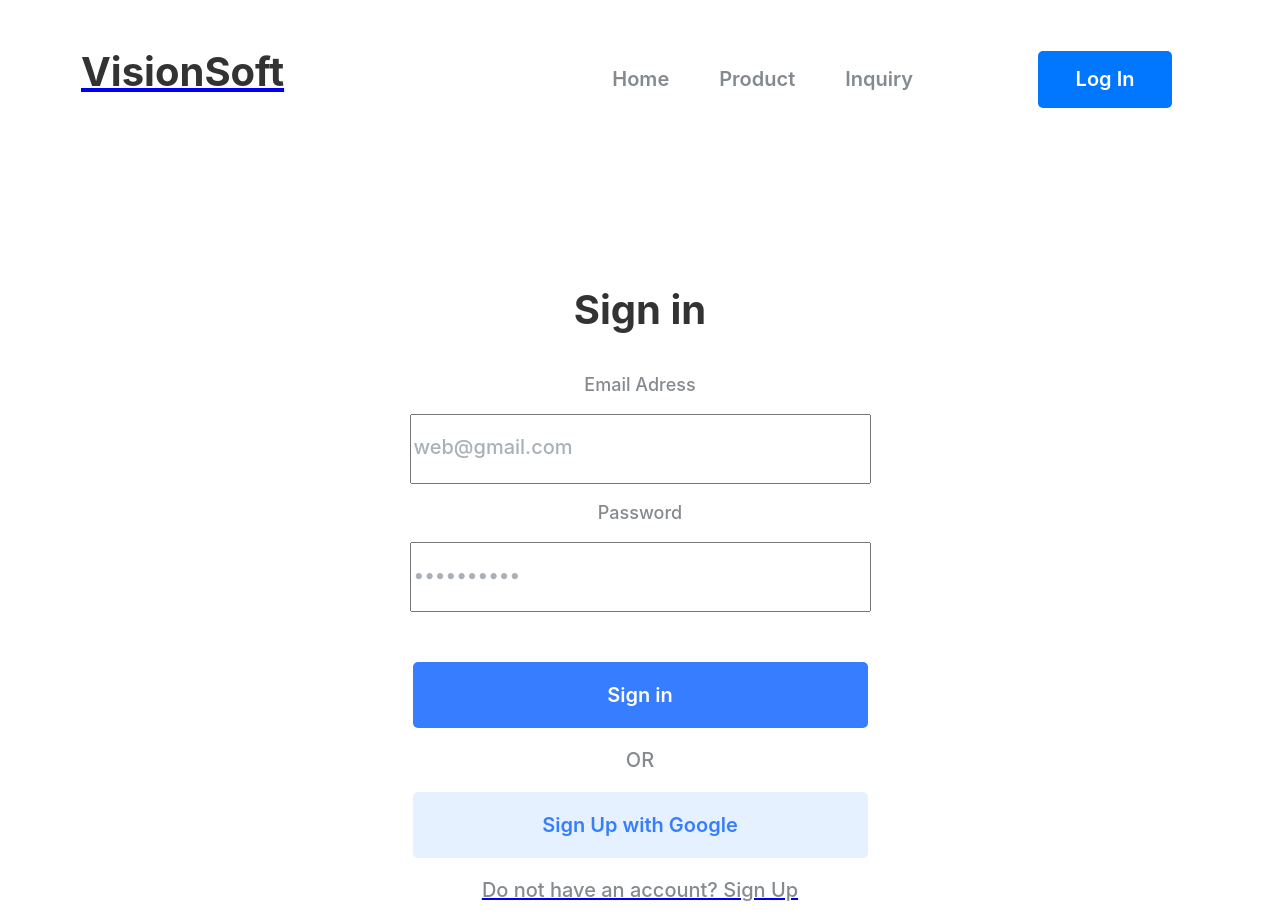
After one commit to cheonseunghyeon/Commento, a Django app: page /sign/ in a window 1280 px wide. The commit adds this page. Run offline with Django 4.2, Linux system fonts and the light colour scheme.

Commit message:
화면구성 시작 메인 , 로그인

```diff
--- a/pages/urls.py
+++ b/pages/urls.py
@@ -21,4 +21,6 @@ from . import views
 urlpatterns = [
  path('', views.mainpage),
  path('company/', views.company),
+ path('create/', views.create),
+ path('sign/', views.sign),
 ]
--- a/pages/views.py
+++ b/pages/views.py
@@ -6,3 +6,9 @@ def mainpage(request):
  return render(request, 'pages/mainpage.html')
 def company(request):
  return render(request, 'pages/company_info.html')
+
+def create(request):
+ return render(request, 'pages/create.html')
+
+def sign(request):
+ return render(request, 'pages/sign.html')
--- /dev/null
+++ b/templates/pages/sign.html
@@ -0,0 +1,157 @@
+<!DOCTYPE html>
+<html>
+  <head>
+    <style>
+      .Header {
+        display: flex;
+        align-items: baseline;
+        margin-bottom: 150px;
+      }
+      .Nav {
+        display: flex;
+        justify-content: flex-end;
+        flex-grow: 1; /* 새로운 스타일 속성 */
+      }
+      .title {
+        color: #333;
+        font-size: 40px;
+        font-family: Inter;
+        font-style: normal;
+        font-weight: 700;
+        line-height: 48px;
+        margin-left: 73px;
+      }
+      .Navar {
+        margin: 25px;
+        color: #858a8f;
+        font-size: 20px;
+        font-family: Inter;
+        font-style: normal;
+        font-weight: 600;
+        line-height: 24px;
+      }
+      .LogButton {
+        width: 134px;
+        height: 57px;
+        flex-shrink: 0;
+        background-color: #0176ff;
+        color: #fff;
+        font-size: 20px;
+        font-family: Inter;
+        font-style: normal;
+        font-weight: 600;
+        line-height: 26px;
+        border: none;
+        border-radius: 5px;
+        margin-right: 100px;
+        margin-left: 100px;
+      }
+      .logTitle {
+        color: #333;
+        font-size: 40px;
+        font-family: Inter;
+        font-style: normal;
+        font-weight: 700;
+        line-height: 48px;
+        margin-top: 143px;
+      }
+      .subname {
+        color: #858a8f;
+        font-size: 18px;
+        font-family: Inter;
+        font-style: normal;
+        font-weight: 500;
+        line-height: 22px;
+      }
+      .texts {
+        width: 453px;
+        height: 64px;
+        flex-shrink: 0;
+      }
+      .texts::placeholder {
+        color: #aab0b7;
+        font-size: 20px;
+        font-family: Inter;
+        font-style: normal;
+        font-weight: 500;
+        line-height: 24px;
+      }
+      .oneButton {
+        width: 455px;
+        height: 66px;
+        flex-shrink: 0;
+        background-color: #377dff;
+        color: #fff;
+        font-size: 20px;
+        font-family: Inter;
+        font-style: normal;
+        font-weight: 600;
+        line-height: 24px;
+        margin-top: 50px;
+        border: none;
+        border-radius: 5px;
+      }
+      .twoButton {
+        width: 455px;
+        height: 66px;
+        flex-shrink: 0;
+        background-color: #e5f1ff;
+        color: #377dff;
+        font-size: 20px;
+        font-family: Inter;
+        font-style: normal;
+        font-weight: 600;
+        line-height: 24px;
+        border: none;
+        border-radius: 5px;
+      }
+      .tname {
+        color: #858a8f;
+        font-size: 20px;
+        font-family: Inter;
+        font-style: normal;
+        font-weight: 500;
+        line-height: 24px;
+      }
+      .bodys {
+        text-align: center;
+      }
+      a{
+        text-decoration
+      }
+
+    </style>
+  </head>
+  <body>
+    <div class="Header">
+      <a href="/">
+        <p class="title">VisionSoft</p>
+      </a>
+
+      <div class="Nav">
+        <p class="Navar">Home</p>
+        <p class="Navar">Product</p>
+        <p class="Navar">Inquiry</p>
+      </div>
+      <div class="main">
+        <button class="LogButton">Log In</button>
+      </div>
+    </div>
+    <div class="bodys">
+      <p class="logTitle">Sign in</p>
+
+      <form>
+        <p class="subname">Email Adress</p>
+        <input type="text" placeholder="web@gmail.com" class="texts" />
+        <p class="subname">Password</p>
+        <input type="text" placeholder="••••••••••" class="texts" /> <br />
+        <button class="oneButton">Sign in</button>
+        <p class="tname">OR</p>
+        <button class="twoButton">Sign Up with Google</button>
+      </form>
+        <a href="/create/">
+          <p class="tname">Do not have an account? Sign Up</p>
+        </a>
+    </div>
+  </body>
+</html>
```
Also changed, not shown: templates/pages/create.html (added, +155 -0 lines), templates/pages/mainpage.html (+160 -12 lines).
